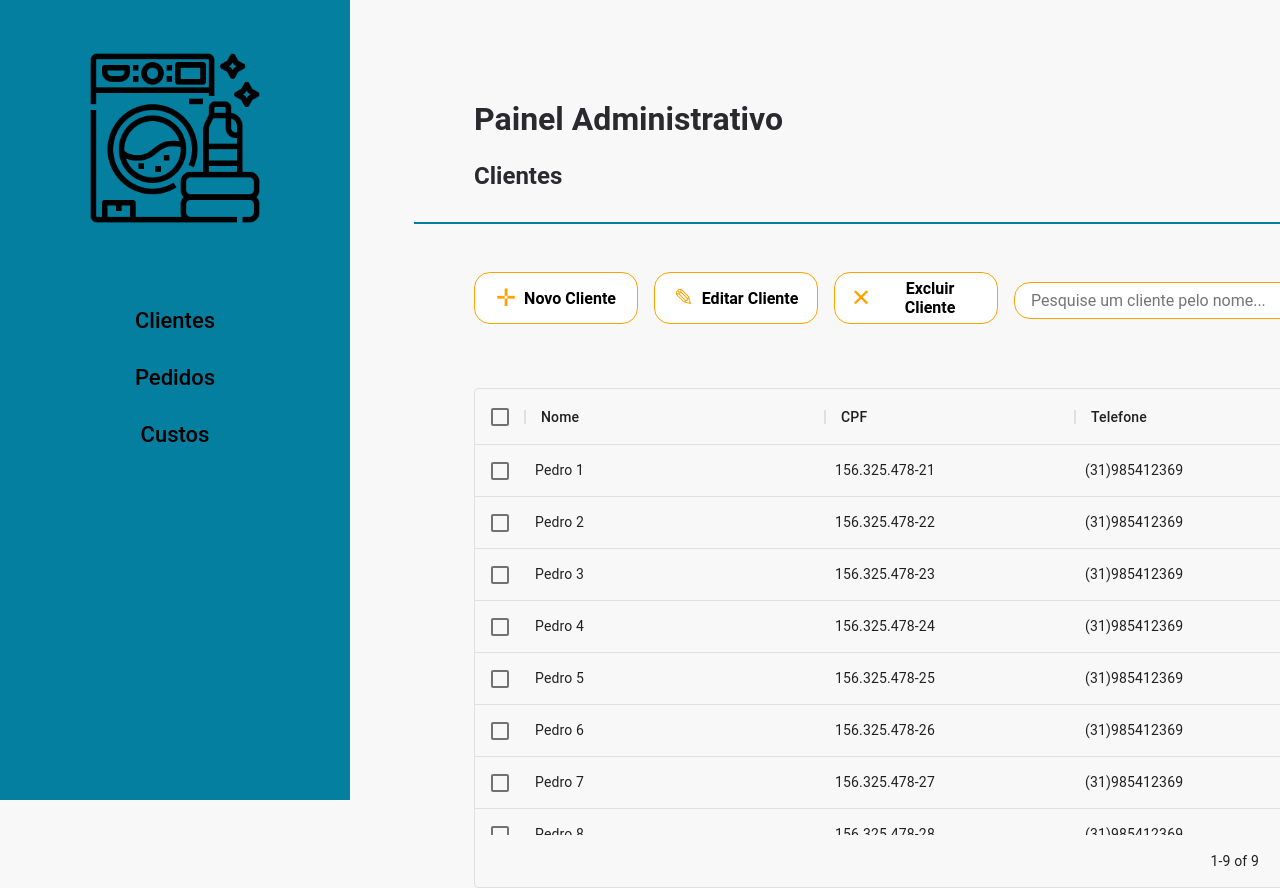
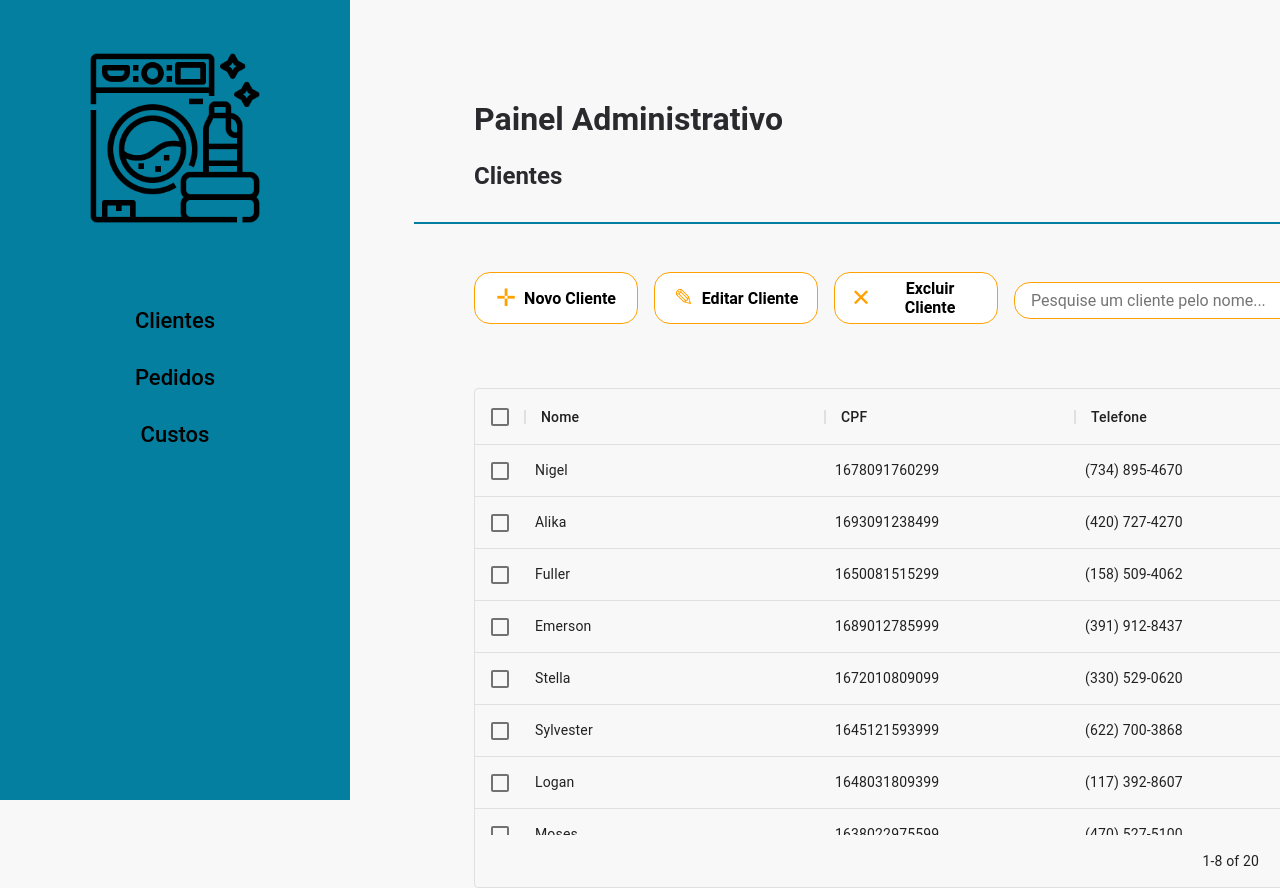
Before and after one commit to GabrielFSSantos/Basic_Laundry_System, a React (Create React App) app: page /clients in a window 1280 px wide. Shown: the top 888 px of the page. Built offline with nearby package versions, Linux system fonts and the light colour scheme.

Commit message:
add frontand Clients Create

```diff
--- a/package.json
+++ b/package.json
@@ -18,6 +18,7 @@
     "react-router-dom": "^5.2.0",
     "react-scripts": "4.0.3",
     "typescript": "^4.1.2",
+    "uuid": "^8.3.2",
     "web-vitals": "^1.0.1"
   },
   "scripts": {
@@ -45,6 +46,7 @@
     ]
   },
   "devDependencies": {
-    "@types/react-router-dom": "^5.1.7"
+    "@types/react-router-dom": "^5.1.7",
+    "@types/uuid": "^8.3.1"
   }
 }
--- a/src/hooks/useTable.ts
+++ b/src/hooks/useTable.ts
@@ -43,7 +43,6 @@ export function useTable({type, search}: TableProps) {
 
   useEffect(() => {
     if(type === 'clients') {
-
       setColumns([
         { field: 'name', headerName: 'Nome', width: 300 },
         { field: 'cpf', headerName: 'CPF', width: 250 },
--- a/src/pages/Clients/index.tsx
+++ b/src/pages/Clients/index.tsx
@@ -46,7 +46,7 @@ export function Clients() {
     rowsSelected.forEach(e => {
       names = names + e.name + ', ';
     })
-    alert('Deseja excluir os clientes '+ names + '?');
+    alert('Deseja excluir o(s) cliente(s) '+ names + '?');
   }
 
   return(
@@ -70,7 +70,7 @@ export function Clients() {
         </div>
 
         <div className="table">
-          <DataGrid rows={rowsClient} columns={columns} pageSize={9} checkboxSelection onSelectionModelChange={e => handleToSelectedClient(e)}/>
+          <DataGrid rows={rowsClient} columns={columns} pageSize={8} checkboxSelection onSelectionModelChange={e => handleToSelectedClient(e)}/>
         </div>
       </main>
     </div>
--- a/src/pages/Requests/index.tsx
+++ b/src/pages/Requests/index.tsx
@@ -54,7 +54,7 @@ export function Requests() {
         </div>
 
         <div className="table">
-          <DataGrid rows={rowsFiltered} columns={columns} pageSize={9} checkboxSelection />
+          <DataGrid rows={rowsRequest} columns={columns} pageSize={9} checkboxSelection />
         </div>
       </main>
     </div>
--- a/src/service/data/data.json
+++ b/src/service/data/data.json
@@ -1,25 +1,407 @@
 {
   "clients": [
-    { "id": "1", "cpf": "156.325.478-21", "name": "Pedro 1", "phone": "(31)985412369", "email": "123DeOliveira4@email.com" },
-    { "id": "2", "cpf": "156.325.478-22", "name": "Pedro 2", "phone": "(31)985412369", "email": "123DeOliveira4@email.com" },
-    { "id": "3", "cpf": "156.325.478-23", "name": "Pedro 3", "phone": "(31)985412369", "email": "123DeOliveira4@email.com" },
-    { "id": "4", "cpf": "156.325.478-24", "name": "Pedro 4", "phone": "(31)985412369", "email": "123DeOliveira4@email.com" },
-    { "id": "5", "cpf": "156.325.478-25", "name": "Pedro 5", "phone": "(31)985412369", "email": "123DeOliveira4@email.com" },
-    { "id": "6", "cpf": "156.325.478-26", "name": "Pedro 6", "phone": "(31)985412369", "email": "123DeOliveira4@email.com" },
-    { "id": "7", "cpf": "156.325.478-27", "name": "Pedro 7", "phone": "(31)985412369", "email": "123DeOliveira4@email.com" },
-    { "id": "8", "cpf": "156.325.478-28", "name": "Pedro 8", "phone": "(31)985412369", "email": "123DeOliveira4@email.com" },
-    { "id": "9", "cpf": "156.325.478-29", "name": "Pedro 9", "phone": "(31)985412369", "email": "123DeOliveira4@email.com" }
+    {
+      "id": "DRH96KVD4PS",
+      "name": "Nigel",
+      "cpf": "1678091760299",
+      "email": "ornare@ac.com",
+      "phone": "(734) 895-4670",
+      "cep": "KI4Z 2CH",
+      "city": "Ghizer",
+      "state": "Congo (Brazzaville)",
+      "street": "6870 Vivamus Street",
+      "number": 68,
+      "district": "GB",
+      "complement": "Per Associates"
+    },
+    {
+      "id": "LXD65CKK0ZQ",
+      "name": "Alika",
+      "cpf": "1693091238499",
+      "email": "senectus@lacus.co.uk",
+      "phone": "(420) 727-4270",
+      "cep": "Z6487",
+      "city": "Palmerston North",
+      "state": "Mayotte",
+      "street": "7192 Erat, Avenue",
+      "number": 298,
+      "district": "North Island",
+      "complement": "Eleifend Consulting"
+    },
+    {
+      "id": "FIA40NRC4TW",
+      "name": "Fuller",
+      "cpf": "1650081515299",
+      "email": "luctus@intempuseu.org",
+      "phone": "(158) 509-4062",
+      "cep": "275994",
+      "city": "Kansas City",
+      "state": "Western Sahara",
+      "street": "151-7919 Id Av.",
+      "number": 14,
+      "district": "KS",
+      "complement": "Lacus Corp."
+    },
+    {
+      "id": "STA96XXL5NK",
+      "name": "Emerson",
+      "cpf": "1689012785999",
+      "email": "auctor.Mauris@mollisneccursus.net",
+      "phone": "(391) 912-8437",
+      "cep": "86595",
+      "city": "Sokoto",
+      "state": "New Zealand",
+      "street": "123 Cras St.",
+      "number": 189,
+      "district": "SO",
+      "complement": "Risus Donec Industries"
+    },
+    {
+      "id": "GKG35VKT6SK",
+      "name": "Stella",
+      "cpf": "1672010809099",
+      "email": "tincidunt.orci@fermentumconvallisligula.net",
+      "phone": "(330) 529-0620",
+      "cep": "357661",
+      "city": "Chapecó",
+      "state": "Sweden",
+      "street": "Ap #294-445 Blandit St.",
+      "number": 317,
+      "district": "SC",
+      "complement": "Odio Semper Cursus Inc."
+    },
+    {
+      "id": "XXI05OLG1HN",
+      "name": "Sylvester",
+      "cpf": "1645121593999",
+      "email": "eros@placerataugue.edu",
+      "phone": "(622) 700-3868",
+      "cep": "78767",
+      "city": "Airdrie",
+      "state": "Saint Martin",
+      "street": "778-2412 Litora Rd.",
+      "number": 420,
+      "district": "Alberta",
+      "complement": "Et Magnis Institute"
+    },
+    {
+      "id": "BBF10RYG9WS",
+      "name": "Logan",
+      "cpf": "1648031809399",
+      "email": "arcu.Vestibulum@Aeneaneuismod.ca",
+      "phone": "(117) 392-8607",
+      "cep": "27505",
+      "city": "Allentown",
+      "state": "Myanmar",
+      "street": "601-8067 Vel Rd.",
+      "number": 351,
+      "district": "Pennsylvania",
+      "complement": "Urna Et Inc."
+    },
+    {
+      "id": "BGX25FUR8UL",
+      "name": "Moses",
+      "cpf": "1638022975599",
+      "email": "vulputate.nisi@ametrisus.org",
+      "phone": "(470) 527-5100",
+      "cep": "719888",
+      "city": "Vladimir",
+      "state": "Cyprus",
+      "street": "667-9085 In St.",
+      "number": 316,
+      "district": "VLA",
+      "complement": "Nec Leo Ltd"
+    },
+    {
+      "id": "YJD12TDV2MS",
+      "name": "Gregory",
+      "cpf": "1688122080199",
+      "email": "ligula.eu@maurisidsapien.co.uk",
+      "phone": "(495) 913-1658",
+      "cep": "5416",
+      "city": "Nijkerk",
+      "state": "Cambodia",
+      "street": "P.O. Box 307, 8369 Ac St.",
+      "number": 399,
+      "district": "Gelderland",
+      "complement": "Nam LLP"
+    },
+    {
+      "id": "LEE49KFM1RJ",
+      "name": "Carlos",
+      "cpf": "1617022074899",
+      "email": "enim.sit@arcuvel.net",
+      "phone": "(927) 240-9202",
+      "cep": "3269",
+      "city": "Aulnay-sous-Bois",
+      "state": "Iran",
+      "street": "P.O. Box 168, 3232 Sodales Street",
+      "number": 464,
+      "district": "IL",
+      "complement": "Eget Ipsum Donec Institute"
+    },
+    {
+      "id": "CBY42WNW6QL",
+      "name": "Emi",
+      "cpf": "1635032921399",
+      "email": "aliquam@tristique.ca",
+      "phone": "(136) 685-1853",
+      "cep": "7105",
+      "city": "Bath",
+      "state": "Guinea-Bissau",
+      "street": "Ap #220-4904 Eleifend St.",
+      "number": 10,
+      "district": "ON",
+      "complement": "Fringilla Cursus Purus Associates"
+    },
+    {
+      "id": "KXP40ZVA3CZ",
+      "name": "Ronan",
+      "cpf": "1652102797999",
+      "email": "et.malesuada.fames@egestasAliquamnec.ca",
+      "phone": "(829) 679-0357",
+      "cep": "99272",
+      "city": "La Seyne-sur-Mer",
+      "state": "Serbia",
+      "street": "Ap #827-7418 Lorem, Road",
+      "number": 427,
+      "district": "Provence-Alpes-Côte d'Azur",
+      "complement": "At Auctor Ullamcorper Company"
+    },
+    {
+      "id": "HEN47LAJ7NM",
+      "name": "Yen",
+      "cpf": "1607122302199",
+      "email": "ut@musProin.ca",
+      "phone": "(693) 304-8654",
+      "cep": "748514",
+      "city": "Nantes",
+      "state": "Czech Republic",
+      "street": "2508 Tellus Rd.",
+      "number": 59,
+      "district": "PA",
+      "complement": "Turpis Nulla Aliquet Industries"
+    },
+    {
+      "id": "WTH17LVZ7HS",
+      "name": "Althea",
+      "cpf": "1691011257099",
+      "email": "id@tempus.ca",
+      "phone": "(983) 834-8914",
+      "cep": "K0W 2X0",
+      "city": "Bello",
+      "state": "Guam",
+      "street": "Ap #362-5604 Pretium Rd.",
+      "number": 13,
+      "district": "Antioquia",
+      "complement": "Euismod Et Commodo Corp."
+    },
+    {
+      "id": "UPA85HLZ0FW",
+      "name": "Vincent",
+      "cpf": "1616032279099",
+      "email": "mus@anteVivamus.ca",
+      "phone": "(696) 274-0057",
+      "cep": "84219",
+      "city": "Medemblik",
+      "state": "Ukraine",
+      "street": "Ap #646-8848 Elit. Street",
+      "number": 406,
+      "district": "N.",
+      "complement": "Risus Donec LLC"
+    },
+    {
+      "id": "TSB78GVC1AB",
+      "name": "Armand",
+      "cpf": "1665011741199",
+      "email": "nec.quam@risusaultricies.com",
+      "phone": "(495) 813-6073",
+      "cep": "81974",
+      "city": "Cartagena",
+      "state": "Bermuda",
+      "street": "Ap #940-6262 Pretium St.",
+      "number": 423,
+      "district": "MU",
+      "complement": "Egestas Corporation"
+    },
+    {
+      "id": "BQK41OLV5EI",
+      "name": "Callie",
+      "cpf": "1691011048099",
+      "email": "ad.litora.torquent@risusquis.edu",
+      "phone": "(731) 977-8084",
+      "cep": "1258",
+      "city": "Cajazeiras",
+      "state": "Macao",
+      "street": "Ap #507-4455 Donec St.",
+      "number": 377,
+      "district": "Paraíba",
+      "complement": "Arcu Ac Orci PC"
+    },
+    {
+      "id": "VHN09ZGL8TI",
+      "name": "Jessamine",
+      "cpf": "1693070341199",
+      "email": "nec.urna.suscipit@aliquet.co.uk",
+      "phone": "(973) 691-0194",
+      "cep": "77775",
+      "city": "Waiuku",
+      "state": "Greenland",
+      "street": "929-8797 Nascetur St.",
+      "number": 38,
+      "district": "North Island",
+      "complement": "Pede Nunc Sed Corporation"
+    },
+    {
+      "id": "PUF48UFD8WT",
+      "name": "Caleb",
+      "cpf": "1647072836899",
+      "email": "nunc.risus.varius@natoquepenatibuset.co.uk",
+      "phone": "(553) 357-0790",
+      "cep": "9301 GQ",
+      "city": "Göteborg",
+      "state": "Åland Islands",
+      "street": "597-3759 Metus St.",
+      "number": 188,
+      "district": "Västra Götalands län",
+      "complement": "Sit Amet Corp."
+    },
+    {
+      "id": "AMM80ECD3QF",
+      "name": "Jason",
+      "cpf": "1663092731899",
+      "email": "Aenean.eget.metus@Nullamvelit.com",
+      "phone": "(848) 867-2759",
+      "cep": "2324",
+      "city": "Pohang",
+      "state": "Malta",
+      "street": "Ap #953-8222 Pede Ave",
+      "number": 495,
+      "district": "Gye",
+      "complement": "Pellentesque Ut LLC"
+    }
   ],
 
   "requests": [
-    { "id": "1", "requestCode": "FGH2549", "name": "Pedro 1", "status": "Lavando"},
-    { "id": "2", "requestCode": "FGH2549", "name": "Pedro 2", "status": "Lavando"},
-    { "id": "3", "requestCode": "FGH2549", "name": "Pedro 3", "status": "Lavando"},
-    { "id": "4", "requestCode": "FGH2549", "name": "Pedro 4", "status": "Lavando"},
-    { "id": "5", "requestCode": "FGH2549", "name": "Pedro 5", "status": "Lavando"},
-    { "id": "6", "requestCode": "FGH2549", "name": "Pedro 6", "status": "Lavando"},
-    { "id": "7", "requestCode": "FGH2549", "name": "Pedro 7", "status": "Lavando"},
-    { "id": "8", "requestCode": "FGH2549", "name": "Pedro 8", "status": "Lavando"},
-    { "id": "9", "requestCode": "FGH2549", "name": "Pedro 9", "status": "Lavando"}
+    {
+      "id": "NVB24ETW4XC",
+      "requestCode": "1944",
+      "name": "Freya",
+      "status": "Entrega"
+    },
+    {
+      "id": "PJS31BJY6XQ",
+      "requestCode": "4205",
+      "name": "Tyler",
+      "status": "Lavando"
+    },
+    {
+      "id": "VNI15LVZ2SL",
+      "requestCode": "8417",
+      "name": "Richard",
+      "status": "Entrega"
+    },
+    {
+      "id": "MMX48JJV7XS",
+      "requestCode": "1920",
+      "name": "Rosalyn",
+      "status": "Espera"
+    },
+    {
+      "id": "MAA44ZIL2UX",
+      "requestCode": "3170",
+      "name": "Honorato",
+      "status": "Espera"
+    },
+    {
+      "id": "CHD66SDT7CO",
+      "requestCode": "8052",
+      "name": "Cleo",
+      "status": "Lavando"
+    },
+    {
+      "id": "VQT13DLP1BH",
+      "requestCode": "5769",
+      "name": "Jacqueline",
+      "status": "Espera"
+    },
+    {
+      "id": "CVA65ZNF7BE",
+      "requestCode": "8892",
+      "name": "Oren",
+      "status": "Lavando"
+    },
+    {
+      "id": "MPN56WXF9IH",
+      "requestCode": "6136",
+      "name": "Indira",
+      "status": "Lavando"
+    },
+    {
+      "id": "KMB62VTY4ZR",
+      "requestCode": "9140",
+      "name": "Hyatt",
+      "status": "Entrega"
+    },
+    {
+      "id": "WVH91DNH8CS",
+      "requestCode": "1530",
+      "name": "Gabriel",
+      "status": "Lavando"
+    },
+    {
+      "id": "ZCW00FBR1QB",
+      "requestCode": "6493",
+      "name": "Calvin",
+      "status": "Entrega"
+    },
+    {
+      "id": "JVD33YIS5NZ",
+      "requestCode": "6406",
+      "name": "Hector",
+      "status": "Lavando"
+    },
+    {
+      "id": "XNP49HZY6IJ",
+      "requestCode": "1926",
+      "name": "Shad",
+      "status": "Entrega"
+    },
+    {
+      "id": "SXH17BMH6ZF",
+      "requestCode": "7509",
+      "name": "Cameran",
+      "status": "Entrega"
+    },
+    {
+      "id": "LCX74JTG8DG",
+      "requestCode": "8843",
+      "name": "Brody",
+      "status": "Lavando"
+    },
+    {
+      "id": "MKX00WNU5PG",
+      "requestCode": "4347",
+      "name": "Darius",
+      "status": "Entrega"
+    },
+    {
+      "id": "ZQM74ZLQ2VE",
+      "requestCode": "6806",
+      "name": "Tamara",
+      "status": "Espera"
+    },
+    {
+      "id": "CIN36LPO2FO",
+      "requestCode": "1902",
+      "name": "Berk",
+      "status": "Lavando"
+    },
+    {
+      "id": "YAW25SYM8SP",
+      "requestCode": "8071",
+      "name": "Alan",
+      "status": "Espera"
+    }
   ]
 }
--- a/src/service/models/Client.ts
+++ b/src/service/models/Client.ts
@@ -1,4 +1,3 @@
-
 export class Client {
   id!: string;
   name!: string;
```
Also changed, not shown: src/pages/NewClient/index.tsx (+25 -3 lines), src/service/controllers/ClientController.ts (+23 -4 lines), 1 other file (tests, documents, lock files or other folders).
